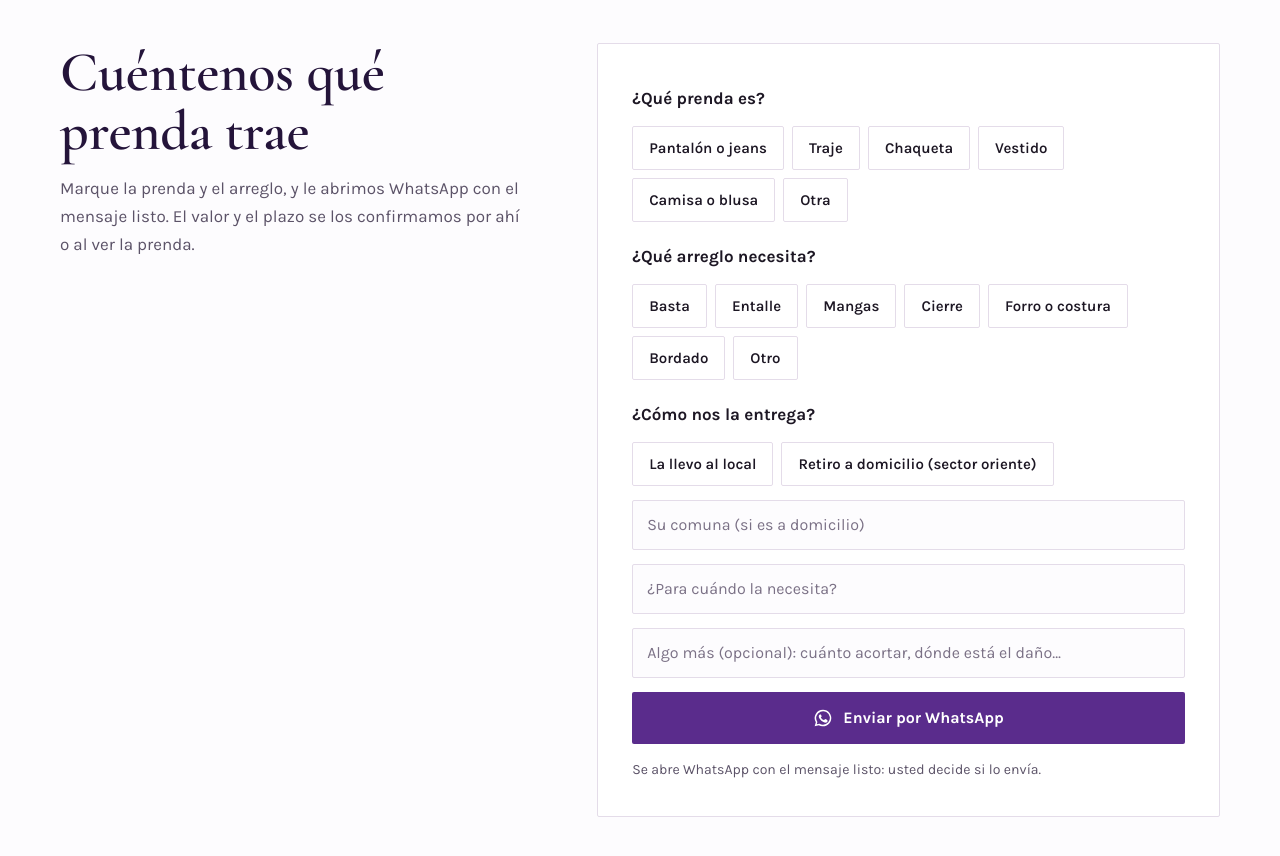
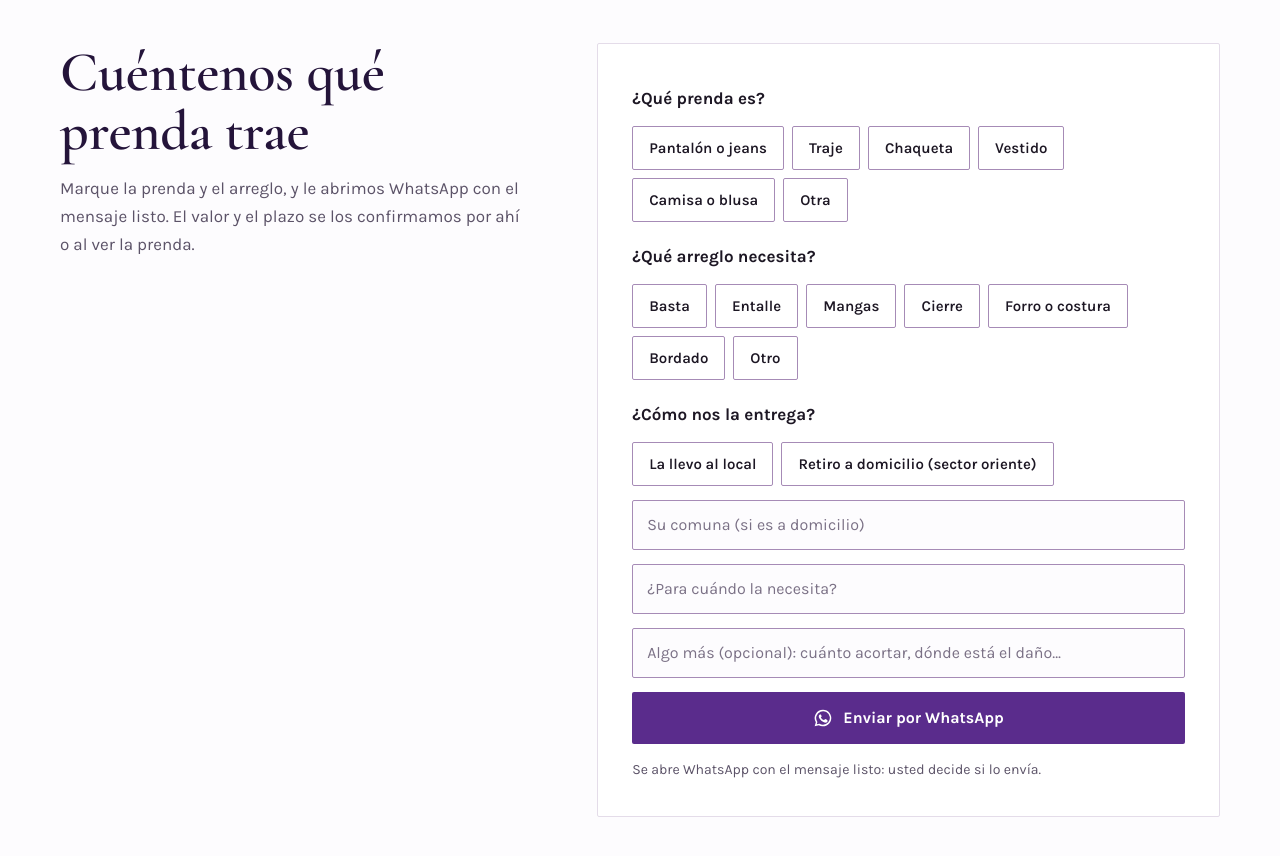
Before and after one commit to delaguardaagustin/arte-costura, a plain HTML site: page index.html in a window 1280 px wide. Shown: the part 5600-6456 px from the top of the page. Drawn offline with nearby package versions, Linux system fonts and the light colour scheme.

Commit message:
Bordes de las opciones y campos del formulario con contraste 3:1
Co-Authored-By: Claude Opus 5.5 <noreply@anthropic.com>

```diff
--- a/index.html
+++ b/index.html
@@ -134,10 +134,10 @@ body .asis{bottom:calc(82px + var(--aviso-h,0px));max-height:min(580px,calc(100d
 .consulta form{display:grid;gap:14px;padding:clamp(22px,3vw,34px);background:#fff;border:1px solid var(--linea);border-radius:2px}
 .consulta .t{font-weight:700;margin-top:6px}
 .chips{display:flex;flex-wrap:wrap;gap:8px}.chips label{cursor:pointer;position:relative}.chips input{position:absolute;opacity:0;pointer-events:none}
-.chips span{display:inline-flex;align-items:center;min-height:44px;padding:0 16px;border:1.5px solid var(--linea);border-radius:2px;font-weight:600;font-size:.94rem;transition:border-color .15s ease,background .15s ease}
+.chips span{display:inline-flex;align-items:center;min-height:44px;padding:0 16px;border:1.5px solid #a68bb6;border-radius:2px;font-weight:600;font-size:.94rem;transition:border-color .15s ease,background .15s ease}
 .chips label:hover span{border-color:#c4b6d1}
 .chips input:checked+span{background:var(--violeta);border-color:var(--violeta);color:#fff}.chips input:focus-visible+span{outline:2px solid var(--oro);outline-offset:2px}
-.consulta input[type=text]{width:100%;min-height:50px;padding:0 14px;border:1.5px solid var(--linea);border-radius:2px;background:var(--papel);color:var(--tinta);font-size:16px}
+.consulta input[type=text]{width:100%;min-height:50px;padding:0 14px;border:1.5px solid #a68bb6;border-radius:2px;background:var(--papel);color:var(--tinta);font-size:16px}
 .consulta input[type=text]:focus{outline:none;border-color:var(--violeta)}
 .consulta input::placeholder{color:#7b7186}
 .consulta small{color:var(--suave);font-size:.88rem}
```
